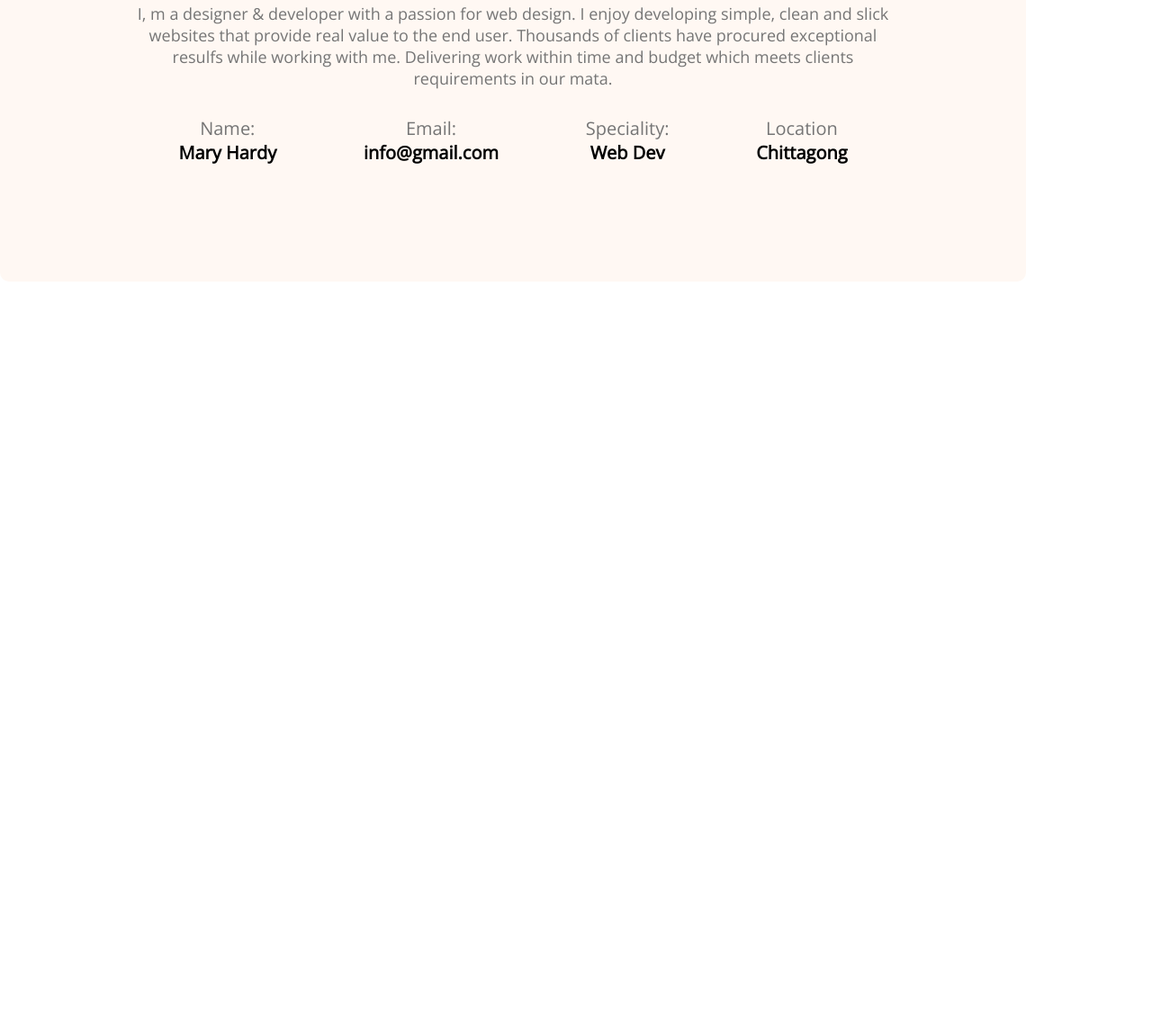
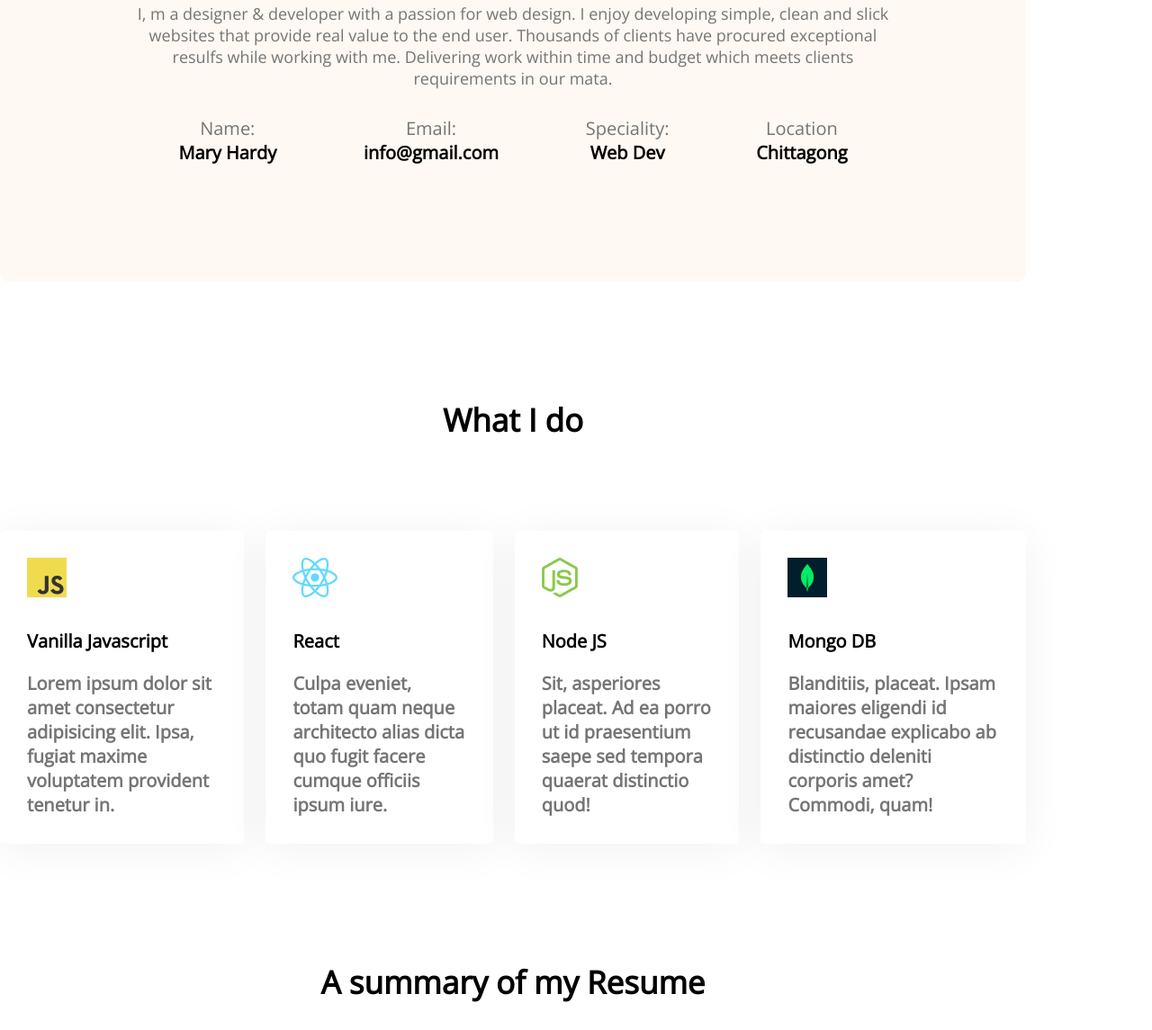
Before and after one commit to RizBas99/Developer-portfolio, a plain HTML site: page index.html in a window 1280 px wide. Shown: the part 1171-2316 px from the top of the page at 90% size. Before the commit the page ends 1484 px from the top, so only its background shows below. Drawn offline with nearby package versions, Linux system fonts and the light colour scheme.

Commit message:
added skill content

```diff
--- a/index.html
+++ b/index.html
@@ -54,6 +54,41 @@
 
             </div>
         </section>
+        <!-- What I do section -->
+        <section class="what-i-do">
+            <h3 class="section-title">What I do</h3>
+            <!-- .skills-container>.skill*4>img+p.skill-title+p.skill-description>lorem15 -->
+            <div class="skills-container">
+                <div class="skill">
+                    <img src="images/icons/js.png" alt="">
+                    <p class="skill-title">Vanilla Javascript</p>
+                    <p class="skill-description">Lorem ipsum dolor sit amet consectetur adipisicing elit. Ipsa, fugiat maxime voluptatem provident tenetur in.</p>
+                </div>
+                <div class="skill">
+                    <img src="images/icons/react.png" alt="">
+                    <p class="skill-title">React</p>
+                    <p class="skill-description">Culpa eveniet, totam quam neque architecto alias dicta quo fugit facere cumque officiis ipsum iure.</p>
+                </div>
+                <div class="skill">
+                    <img src="images/icons/nodejs.png" alt="">
+                    <p class="skill-title">Node JS</p>
+                    <p class="skill-description">Sit, asperiores placeat. Ad ea porro ut id praesentium saepe sed tempora quaerat distinctio quod!</p>
+                </div>
+                <div class="skill">
+                    <img src="images/icons/mongo.png" alt="">
+                    <p class="skill-title">Mongo DB</p>
+                    <p class="skill-description">Blanditiis, placeat. Ipsam maiores eligendi id recusandae explicabo ab distinctio deleniti corporis amet? Commodi, quam!</p>
+                </div>
+            </div>
+        </section>
+        <section>
+            <!-- Resume section -->
+            <section class="resume">
+                <h3 class="section-title">A summary of my Resume</h3>
+
+
+            </section>
+        </section>
     </main>
 
 </body>
--- a/styles/portfolio.css
+++ b/styles/portfolio.css
@@ -83,6 +83,10 @@ main{
     max-width: 1140px;
     margin:0 auto,
 }
+section{
+    margin-top: 130px;
+}
+
 
 /* About section styles */
 
@@ -117,3 +121,34 @@ main{
     font-weight: 700;
     font-size: 20px;
 }
+
+/* What I do styles */
+.what-i-do{
+    margin-top: 130px;
+    margin-bottom: 100px;
+}
+.skills-container{
+    display: flex;
+    gap: 24px;
+}
+.skill{
+    background: #FFFFFF;
+    box-shadow: 0px 6px 50px
+    rgba(0, 0, 0, 0.06);
+    border-radius: 5px;
+    padding: 30px;
+    margin-top: 70px;
+}
+.skill-title{
+    font-weight: 700;
+    font-size: 20px;
+    margin-top: 30px;
+    margin-bottom: 20px;
+}
+
+.skill-description{
+    font-weight: 700;
+    font-size: 20px;
+    color: #757575;
+
+}
```
